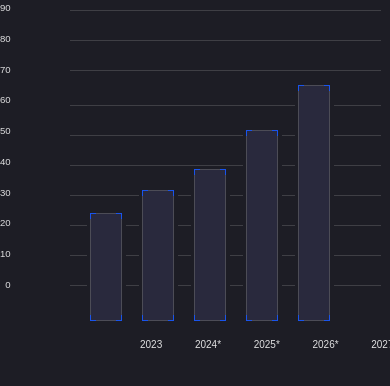
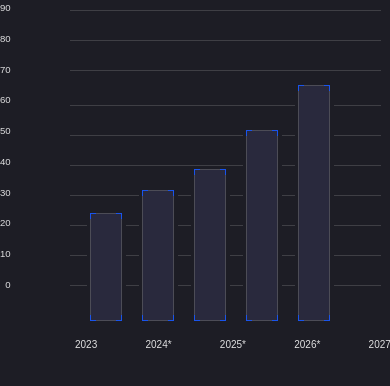
Before and after one commit to ShafeequrRehman/ChatGPT-and-AI-GPT, a plain HTML site: page index.html in a window 390 px wide. Drawn offline with Linux system fonts and the light colour scheme.

Commit message:
Update index.html

```diff
--- a/index.html
+++ b/index.html
@@ -219,10 +219,10 @@
       padding-right: 10px;
     }
     .x-axis-labels3 {
-      left: 140px;
+      left: 75px;
     /* background-color: red; */
       justify-content: space-between;
-    width: calc(100% - 34%);
+    width: calc(100% - 18%);
     font-size: 0.6rem;
     }
     .grid-line-3m3 {
```
